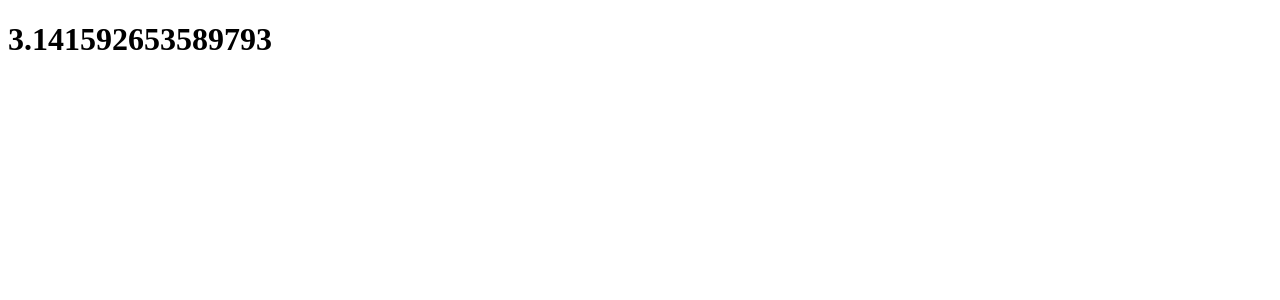
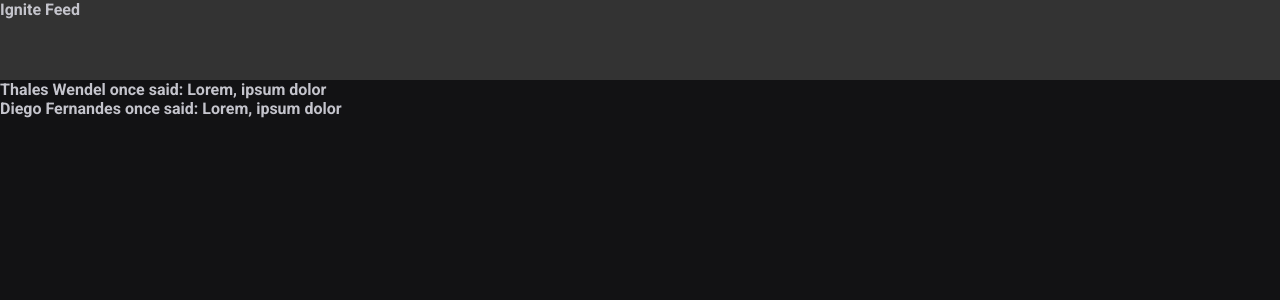
Before and after one commit to thaleswe/IgniteFeed, a React (Vite) app: page / in a window 1280 px wide. Shown: the top 300 px of the page. Built offline with nearby package versions, Linux system fonts and the light colour scheme.

Commit message:
Global CSS configurado

```diff
--- a/index.html
+++ b/index.html
@@ -1,13 +1,25 @@
 <!doctype html>
 <html lang="en">
+
 <head>
   <meta charset="UTF-8" />
+
+  <!-- Esses links estabelecerão a conexão do nosso servidor com o servidor do Google. Então é bom eles serem as primeiras coisas a serem carregadas -->
+  <link rel="preconnect" href="https://fonts.googleapis.com" />
+  <link rel="preconnect" href="https://fonts.gstatic.com" crossorigin />
+
   <link rel="icon" type="image/svg+xml" href="/vite.svg" />
   <meta name="viewport" content="width=device-width, initial-scale=1.0" />
+
+
+  <link href="https://fonts.googleapis.com/css2?family=Roboto:wght@400;700&display=swap" rel="stylesheet" />
+
   <title>ToDo App</title>
 </head>
+
 <body>
   <div id="root"></div>
   <script type="module" src="/src/main.jsx"></script>
 </body>
+
 </html>
--- a/src/App.jsx
+++ b/src/App.jsx
@@ -1,7 +1,22 @@
-function App() {
+import { Post } from "./Post"
+import { Header } from "./components/Header"
+import "./global.css"
+
+export function App() {
   return (
-    <h1>{Math.PI}</h1>
+    <div>
+
+      <Header />
+
+      <Post
+        author="Thales Wendel"
+        content="Lorem, ipsum dolor"
+      />
+
+      <Post
+        author="Diego Fernandes"
+        content="Lorem, ipsum dolor"
+      />
+    </div>
   )
 }
-
-export default App
--- /dev/null
+++ b/src/Post.jsx
@@ -0,0 +1,7 @@
+export function Post({ author, content }) {
+    return (
+        <p>
+            <strong>{author} once said: {content}</strong>
+        </p>
+    )
+}
--- /dev/null
+++ b/src/components/Header.jsx
@@ -0,0 +1,9 @@
+import styles from "./Header.module.css"
+
+export function Header() {
+    return (
+        <header className={styles.header}>
+            <strong>Ignite Feed</strong>
+        </header>
+    );
+}
--- /dev/null
+++ b/src/components/Header.module.css
@@ -0,0 +1,4 @@
+.header {
+    background: #333;
+    height: 80px;
+}
--- /dev/null
+++ b/src/global.css
@@ -0,0 +1,30 @@
+:root {
+    --white: #fff;
+    --gray-100: #e1e1e6;
+    --gray-300: #c4c4cc;
+    --gray-400: #8d8d99;
+    --gray-600: #323238;
+    --gray-700: #29292e;
+    --gray-800: #202024;
+    --gray-900: #121214;
+
+    --green-500: #00875f;
+}
+
+* {
+    margin: 0;
+    padding: 0;
+    box-sizing: border-box;
+}
+
+body {
+    background: var(--gray-900);
+    color: var(--gray-300);
+    -webkit-font-smoothing: antialiased;
+}
+
+body, input, textarea, button {
+    font-family: 'Roboto', system-ui, -apple-system, BlinkMacSystemFont, 'Segoe UI', Roboto, Oxygen, Ubuntu, Cantarell, 'Open Sans', 'Helvetica Neue', sans-serif;
+    font-weight: 400;
+    font-size: 1rem;
+}
--- a/src/main.jsx
+++ b/src/main.jsx
@@ -1,6 +1,6 @@
 import React from 'react'
 import ReactDOM from 'react-dom/client'
-import App from './App.jsx'
+import { App } from './App.jsx'
 
 ReactDOM.createRoot(document.getElementById('root')).render(
   <React.StrictMode>
```
Lines whose indentation alone changed are shown as unchanged.
